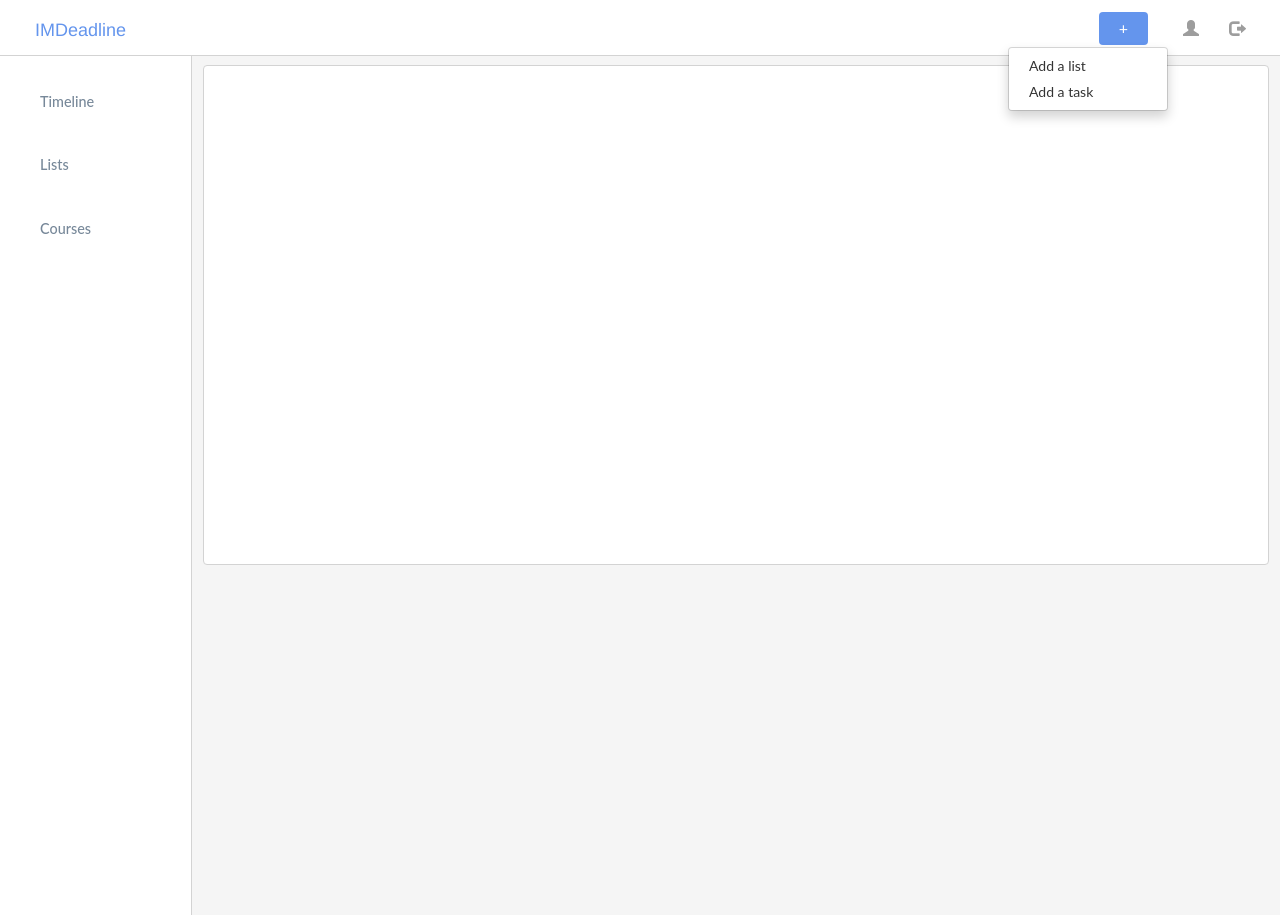
After one commit to Thaeny/IMDeadline, a PHP site: page /task.php?id=1 in a window 1280 px wide, after a click that opens the changed part. The commit adds this page. Run offline with PHP 8.4, Linux system fonts and the light colour scheme; data that the repository does not hold is empty; some libraries are stand-ins or nearby versions.

Commit message:
Timeline + taakpagina
Taken worden onder elkaar getoond op de tijdlijn, gerangschikt volgens
datum. WERKT! Link naar taakpagina werkt met detail info en verdere
links WERKT!

```diff
--- a/classes/user.class.php
+++ b/classes/user.class.php
@@ -134,7 +134,7 @@ class User{
                         $user->Save();
 
                         session_start();
-                        $_SESSION["user"] = $email;
+                        $_SESSION["user"] = $username;
                         header("Location: timeline.php");
                     }
 
@@ -176,7 +176,7 @@ class User{
             if(password_verify($password, $res['password'])){
                 // OK
                 session_start();
-                $_SESSION['user'] = $email;
+                $_SESSION['user'] = $res['username'];
                 $_SESSION['id'] = $res['id'];
                 header("Location: timeline.php");
             }else{
--- a/css/main.css
+++ b/css/main.css
@@ -5,8 +5,17 @@ html, body{
     background-color: whitesmoke;
 }
 
+a:hover, a:visited, a:link, a:active
+{
+    text-decoration: none;
+}
 
-/* NAV-BAR */
+
+
+                /* NAV-BAR */
+                /* NAV-BAR */
+                /* NAV-BAR */
+
 .navbar{
     width: 100%;
     position: fixed;
@@ -38,7 +47,7 @@ html, body{
     font-family: "Lato", "proxima-nova", "Helvetica Neue", Arial, sans-serif;
 }
     #addBTN1:hover {
-        background-color: roy;
+        background-color: royalblue;
     }
 
     .dropdown-menu a{
@@ -52,7 +61,10 @@ html, body{
 
 
 
-/* MAIN */
+                /* MAIN */
+                /* MAIN */
+                /* MAIN */
+
 .main{
     background-color: whitesmoke;
     width:100%;
@@ -169,7 +181,109 @@ html, body{
     transition-duration: 0.15s;
 }
 
-.btnDeleteList:hover{
-    opacity: 0.8;
-    transition-duration: 0.15s;
+    .btnDeleteList:hover{
+        opacity: 0.8;
+        transition-duration: 0.15s;
+    }
+
+
+
+
+                /* TASKS */
+                /* TASKS */
+                /* TASKS */
+
+.taskContainer{
+    padding: 30px;
+    width: 100%;
+    height: 3000px;
+    margin-top: 135px;
+    display: block;
 }
+
+.task{
+    text-decoration: none;
+    width: 100%;
+    margin: 0px auto 10px auto;
+    padding-left: 50px;
+    background-color: white;
+    border-radius:4px;
+    border: 1px solid lightgrey;
+}
+
+#taskTitle{
+    text-decoration: none;
+    color: cornflowerblue;
+    padding-top: 35px;
+    font-size: 2em;
+    font-weight: 200;
+    font-family: "Lato", "proxima-nova", "Helvetica Neue", Arial, sans-serif;
+}
+
+#taskDescriptions{
+    color: dimgrey;
+    text-decoration: none;
+    margin-top: -7px;
+    font-size: 1em;
+    font-weight: 100;
+    font-family: "Lato", "proxima-nova", "Helvetica Neue", Arial, sans-serif;
+}
+
+#taskDeadline{
+    float: right;
+    color: darkgrey;
+    margin-top: -30px;
+    padding-right: 40px;
+    font-size: 1.1em;
+    font-weight: 500;
+    font-family: "Lato", "proxima-nova", "Helvetica Neue", Arial, sans-serif;
+}
+
+
+
+
+
+                /* TASKDETAIL */
+                /* TASKDETAIL */
+                /* TASKDETAIL */
+
+.taskDetail{
+    margin: 65px 1%;
+    width: 98%;
+    height:500px;
+    border-radius:4px;
+    border:1px solid lightgrey;
+    background-color: white;
+    padding: 80px 100px;
+}
+
+.taskDetailTitle{
+    color: cornflowerblue;
+    font-size: 3em;
+    font-weight: 300;
+    font-family: "Lato", "proxima-nova", "Helvetica Neue", Arial, sans-serif;
+}
+
+.taskDeadline{
+    color: dimgrey;
+    float: right;
+    margin-top: -45px;
+    font-size: 1.3em;
+    font-weight: 300;
+    font-family: "Lato", "proxima-nova", "Helvetica Neue", Arial, sans-serif;
+}
+
+number{
+    padding-left: 10px;
+    font-size: 2em;
+    font-weight: 500;
+}
+
+.line{
+    width: 100%;
+    height: 2px;
+    border-radius: 2px;
+    margin: 20px auto;
+    opacity: 0.4;
+    background-color: lightgrey;
+}
--- /dev/null
+++ b/task.php
@@ -0,0 +1,119 @@
+<?php
+/**
+ * Created by PhpStorm.
+ * User: thomasthaens
+ * Date: 12/07/17
+ * Time: 16:46
+ */
+
+session_start();
+
+$errormessage = "";
+spl_autoload_register(function($class){
+    include_once("classes/" .  $class . ".class.php");
+});
+
+
+$task = new Tasks();
+
+$taskID = $_GET['id'];
+
+$taskData = $task->GetSingleTask($taskID);
+
+
+?>
+
+<!doctype html>
+<html lang="en">
+<head>
+    <meta charset="UTF-8">
+    <meta name="viewport"
+          content="width=device-width, user-scalable=no, initial-scale=1.0, maximum-scale=1.0, minimum-scale=1.0">
+    <meta http-equiv="X-UA-Compatible" content="ie=edge">
+    <!-- Latest compiled and minified CSS / Bootstrap -->
+    <link rel="stylesheet" href="bootstrap/bootstrap-3.3.7-dist/css/bootstrap.min.css">
+    <!-- Eigen css -->
+    <link rel="stylesheet" href="css/main.css">
+    <link rel="stylesheet" href="css/reset.css">
+    <title>IMDeadline</title>
+</head>
+
+<body>
+
+<nav class="navbar navbar-inverse">
+    <div class="container-fluid">
+        <div class="navbar-header">
+            <a id="logo1" class="navbar-brand" href="timeline.php">IMDeadline</a>
+        </div>
+
+        <ul class="nav navbar-nav navbar-right">
+            <li>
+                <div class="dropdown">
+                    <button id="addBTN1" class="btn btn-primary dropdown-toggle" type="button" data-toggle="dropdown">
+                        <span class="glyphicon-plus"></span></button>
+                    <ul class="dropdown-menu">
+                        <li><a href="addlist.php">Add a list</a></li>
+                        <li><a href="addtask.php">Add a task</a></li>
+                    </ul>
+                </div>
+            </li>
+
+            <li><a href="#"><span class="glyphicon glyphicon-user navIcons"></span></a></li>
+
+            <li><a href="logout.php"><span class="glyphicon glyphicon-log-out navIcons"></span></a></li>
+        </ul>
+    </div>
+</nav>
+
+<div class="main">
+    <div class="dashboard">
+        <div class="list-group">
+            <a href="timeline.php" class="list-group-item">Timeline</a>
+            <a href="lists.php" class="list-group-item">Lists</a>
+            <a href="courses.php" class="list-group-item">Courses</a>
+        </div>
+    </div>
+    <div class="wall">
+        <div class="taskDetail">
+            <p>
+                <?php foreach($taskData as $key=>$data) {
+
+                    echo '<p class="taskDetailTitle">' . $data['taskname'] . '</p>';
+
+                    echo '<p class="taskDeadline"> remaining days :  <number>3</number></p>';
+
+                        echo '<div class="line"></div>';
+
+                    echo '<p class="taskinf">List : ' . $data['listname'] . '</p>';
+                    echo '<p class="taskinf">Course : ' . $data['coursename'] . '</p>';
+                    echo '<p class="taskinf">Creator : ' . $data['username'] . '</p>';
+
+
+                }
+                   ?>
+
+                </p>
+        </div>
+
+
+
+
+
+
+
+
+
+
+    </div>
+</div>
+
+
+
+
+
+
+
+<script src="https://ajax.googleapis.com/ajax/libs/jquery/3.2.1/jquery.min.js"></script>
+<script src="bootstrap/bootstrap-3.3.7-dist/js/bootstrap.min.js"></script>
+</body>
+</html>
```
Also changed, not shown: addtask.php (+22 -0 lines), classes/tasks.class.php (+38 -2 lines), timeline.php (+32 -0 lines).
